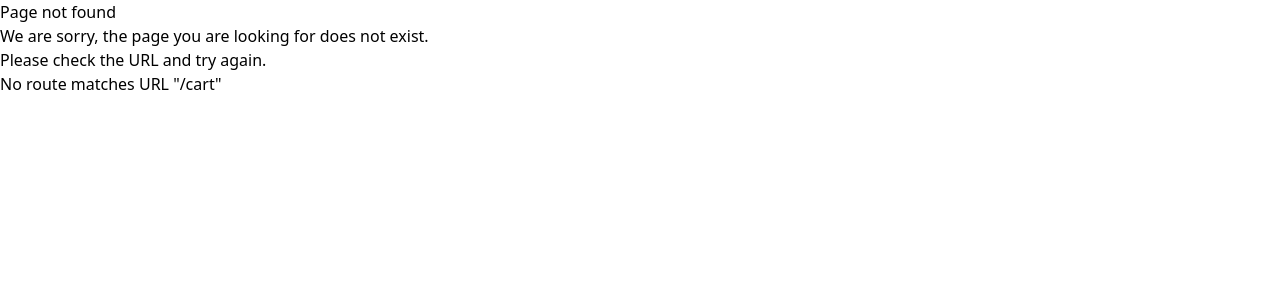
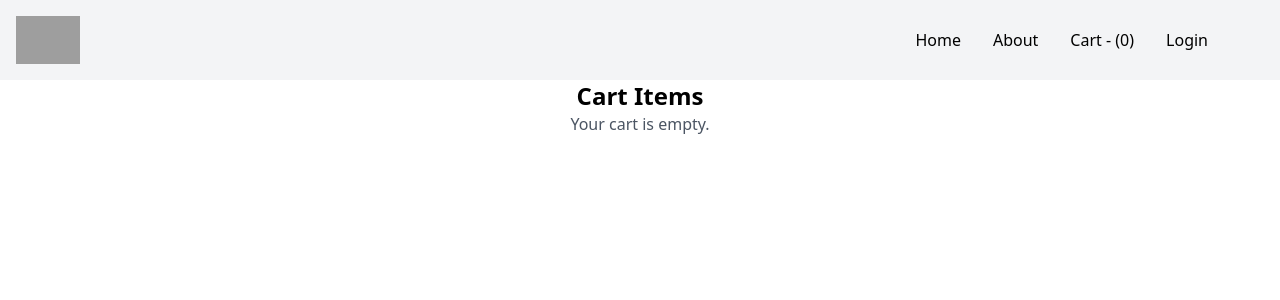
Before and after one commit to AnudeepthiKolagani/react-playground, a React (Vite) app: page /cart in a window 1280 px wide. Before the commit this address had no page. Shown: the top 300 px of the page. Built offline with nearby package versions, Linux system fonts and the light colour scheme; grey boxes are pictures that could not be loaded.

Commit message:
Implemented Redux store for state management

```diff
--- a/package.json
+++ b/package.json
@@ -25,9 +25,11 @@
     "vm-browserify": "^1.1.2"
   },
   "dependencies": {
+    "@reduxjs/toolkit": "^2.11.2",
     "dotenv": "^17.4.2",
     "react": "^19.2.4",
     "react-dom": "^19.2.4",
+    "react-redux": "^9.2.0",
     "react-router-dom": "^7.14.1"
   },
   "browserslist": [
--- a/src/App.js
+++ b/src/App.js
@@ -8,6 +8,9 @@ import Products from "./components/Products";
 import Error from "./components/Error";
 import AboutClass from "./components/AboutClass";
 import UserContext from "../utils/UserContext";
+import { Provider } from "react-redux";
+import { store } from "./store/store";
+import Cart from "./components/Cart";
 
 // Lazy loading Food component
 const Food = lazy(() => import("./components/Food"));
@@ -16,11 +19,13 @@ const AppLayout = () => {
   const [loggedInUser, setLoggedInUser] = useState("");
   return (
     <UserContext.Provider value={{ loggedInUser, setLoggedInUser }}>
-      <div className="app">
-        <Header />
-        <Outlet />
-        {/* <Footer /> */}
-      </div>
+      <Provider store={store}>
+        <div className="app">
+          <Header />
+          <Outlet />
+          {/* <Footer /> */}
+        </div>
+      </Provider>
     </UserContext.Provider>
   );
 };
@@ -42,6 +47,7 @@ const appRouter = createBrowserRouter([
           </Suspense>
         ),
       },
+      { path: "/cart", element: <Cart /> }
     ],
   },
 ]);
--- a/src/components/Body.js
+++ b/src/components/Body.js
@@ -92,9 +92,7 @@ const Body = () => {
       </div>
       <div className="cardsContainer flex flex-wrap gap-2">
         {filteredproductsList.map((product) => (
-          <Link to={`/product/${product.id}`} key={product.id}>
-            <Cards productData={product} />
-          </Link>
+          <Cards productData={product} key={product.id} />
         ))}
       </div>
     </div>
--- a/src/components/Cards.js
+++ b/src/components/Cards.js
@@ -1,10 +1,19 @@
+import { useDispatch } from "react-redux";
 import { APP_LOGO } from "../../utils/constants";
+import { addItem } from "../store/slices/cartSlice";
+import { Link } from "react-router";
 
 // Cards component
 const Cards = ({ productData }) => {
+  const dispatch = useDispatch();
   const { title, description, category, rating, tags, images } = productData;
+  const handleAddToCart = () => {
+    // dispatching the addItem action to add the product to the cart in the Redux store
+    dispatch(addItem(productData));
+  };
   return (
     <div className="card w-[350px] bg-gray-100 hover:bg-gray-200 rounded-lg p-4">
+      <Link to={`/product/${productData.id}`}>
         <img src={images?.[0]} alt="product image" className="cardImage" />
         <h4 className="font-bold text-lg text-blue-600">{title}</h4>
         <div className="flex justify-between mt-2 items-center">
@@ -16,6 +25,21 @@ const Cards = ({ productData }) => {
           </button>
         </div>
         <p className="text-gray-600 text-sm my-4">{description}</p>
+      </Link>
+      <div className="flex justify-between items-center gap-5">
+        <button className="border border-blue-500 text-blue-500 font-bold py-2  rounded-lg w-full ">
+          Buy Now
+        </button>
+        <button
+          className="bg-blue-500 text-white font-bold py-2  rounded-lg w-full "
+          onClick={(e) => {
+            e.stopPropagation(); // Prevent event bubbling to parent elements
+            handleAddToCart();
+          }}
+        >
+          Add to Cart
+        </button>
+      </div>
     </div>
   );
 };
--- /dev/null
+++ b/src/components/Cart.js
@@ -0,0 +1,30 @@
+import { useSelector } from "react-redux";
+
+const Cart = () => {
+  // Using useSelector hook to get cart items from the Redux store
+  const cartItems = useSelector((store) => store.cart.items);
+  return (
+    <div className="cart text-center">
+      <h1 className="text-2xl font-bold">Cart Items</h1>
+      <div>
+        {cartItems.length === 0 ? (
+          <p className="text-gray-600">Your cart is empty.</p>
+        ) : (
+          <div className="w-6/12">
+            {cartItems.map((item) => (
+              <div key={item.id} className="border p-4 my-2">
+                <h2 className="text-lg font-semibold">{item.title}</h2>
+                <p className="text-sm text-gray-600">Price: ${item.price}</p>
+                <p className="text-sm text-gray-600">
+                  Quantity: {item.quantity}
+                </p>
+              </div>
+            ))}
+          </div>
+        )}
+      </div>
+    </div>
+  );
+};
+
+export default Cart;
--- a/src/components/Header.js
+++ b/src/components/Header.js
@@ -1,12 +1,15 @@
 import { useContext, useState } from "react";
-
 import { APP_LOGO } from "../../utils/constants";
 import { Link } from "react-router";
 import UserContext from "../../utils/UserContext";
+import { useSelector } from "react-redux";
+
 // Header component
 const Header = () => {
   const [isLoggedIn, setIsLoggedIn] = useState(false);
   const {loggedInUser} = useContext(UserContext)
+
+  const cartItems = useSelector(store => store.cart.items)
   return (
     <div className="header flex justify-between items-center p-4 bg-gray-100">
       <div className="logo w-16">
@@ -21,7 +24,7 @@ const Header = () => {
             <Link to="/about">About</Link>
           </li>
           <li className="px-4">
-            <Link to="/cart">Cart</Link>
+            <Link to="/cart">Cart - ({cartItems.length})</Link>
           </li>
           <li className="loginBtn px-4" onClick={() => setIsLoggedIn(!isLoggedIn)}>
             {isLoggedIn ? "Logout" : "Login"}
--- /dev/null
+++ b/src/store/slices/cartSlice.js
@@ -0,0 +1,23 @@
+import { createSlice } from "@reduxjs/toolkit";
+
+// Create a slice for the cart with initial state and reducers
+const cartSlice = createSlice({
+  name: "cart",
+  initialState: {
+    items: [],
+  },
+  // Reducers to handle adding items to the cart and clearing the cart
+  reducers: {
+    addItem: (state, action) => {
+      // Mutation logic to add an item to the cart
+      state.items.push(action.payload);
+    },
+    clearCart: (state) => {
+      console.log("Clearing cart");
+    },
+  },
+});
+
+// Export the actions and the reducer for use in the store
+export const { addItem, clearCart } = cartSlice.actions;
+export default cartSlice.reducer;
--- /dev/null
+++ b/src/store/store.js
@@ -0,0 +1,9 @@
+import { configureStore } from "@reduxjs/toolkit";
+import cartReducer from "./slices/cartSlice";
+
+// Create the Redux store and configure it with the cart reducer
+export const store = configureStore({
+    reducer:{
+        cart: cartReducer
+    }
+})
```
Also changed, not shown: 1 other file (tests, documents, lock files or other folders). Lines whose indentation alone changed are shown as unchanged.
